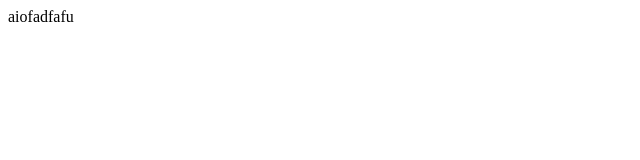
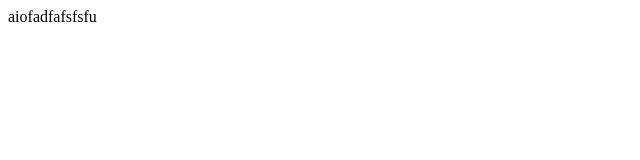
Before and after one commit to sOshima/git_tutorial, a plain HTML site: page index.html in a window 1280 px wide. Shown: the full height of the page, 0-640 px from the left. Drawn offline with Linux system fonts and the light colour scheme.

Commit message:
second test

```diff
--- a/index.html
+++ b/index.html
@@ -1 +1 @@
-<p1>aiofadfafu</p1>
+<p1>aiofadfafsfsfu</p1>
```
